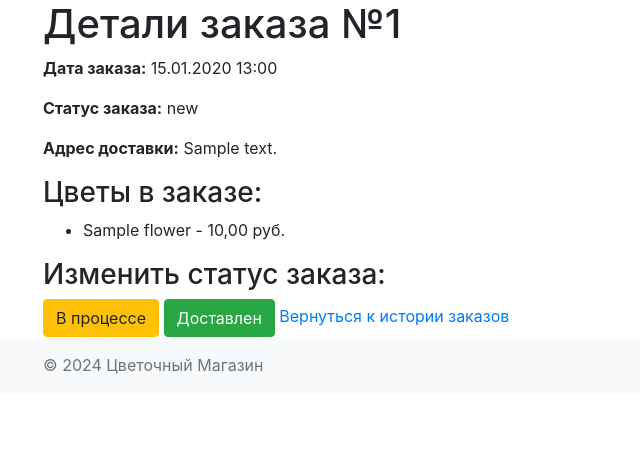
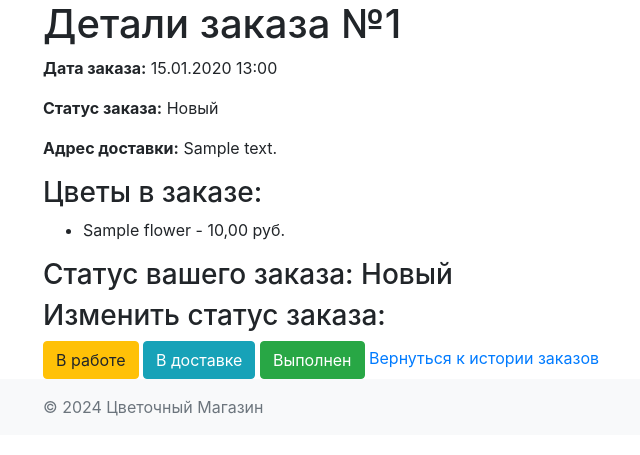
Before and after one commit to irinaalmaeva/FinalProjectSiteFlowers, a Django app: page /orders/order_detail/1/ in a window 1280 px wide. Shown: the part 56-511 px from the top of the page, without its empty margins (42-682 px from the left). Run offline with Django 5.2, Linux system fonts and the light colour scheme; tables that the repository leaves empty hold one stand-in row (values such as "Sample post"); some libraries are stand-ins or nearby versions.

Commit message:
Update order_detail.html
Добавлены и изменены кнопки для изменения статуса заказа пользователем

```diff
--- a/flower_delivery/flowers/templates/order_detail.html
+++ b/flower_delivery/flowers/templates/order_detail.html
@@ -6,7 +6,7 @@
 <h1>Детали заказа №{{ order.id }}</h1>
 
 <p><strong>Дата заказа:</strong> {{ order.order_date|date:"d.m.Y H:i" }}</p>
-<p><strong>Статус заказа:</strong> {{ order.status }}</p>
+<p><strong>Статус заказа:</strong> {{ order.get_status_display }}</p>
 <p><strong>Адрес доставки:</strong> {{ order.address }}</p>
 
 <h3>Цветы в заказе:</h3>
@@ -21,10 +21,13 @@
     {% endif %}
 </ul>
 
+ <h3>Статус вашего заказа: {{ order.get_status_display }}</h3>
+
 <!-- Кнопки для изменения статуса заказа -->
 <h3>Изменить статус заказа:</h3>
-<a href="{% url 'update_order_status' order.id 'in_progress' %}" class="btn btn-warning">В процессе</a>
-<a href="{% url 'update_order_status' order.id 'delivered' %}" class="btn btn-success">Доставлен</a>
+<a href="{% url 'update_order_status' order.id 'in_progress' %}" class="btn btn-warning">В работе</a>
+<a href="{% url 'update_order_status' order.id 'in_delivery' %}" class="btn btn-info">В доставке</a>
+<a href="{% url 'update_order_status' order.id 'completed' %}" class="btn btn-success">Выполнен</a>
 
 <!-- Ссылка для возврата к истории заказов -->
 
```
